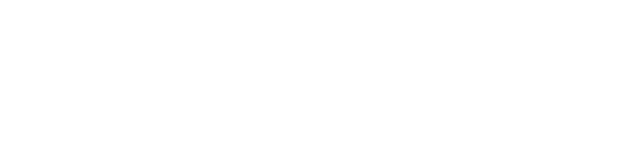
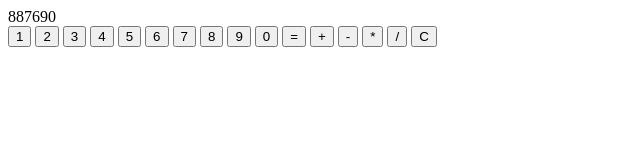
Before and after one commit to hritikRajput/calculator, a plain HTML site: page index.html in a window 1280 px wide. Shown: the whole page, without its empty margins (0-640 px from the left). Drawn offline with Linux system fonts and the light colour scheme.

Commit message:
Add calculator structure content in index.html

```diff
--- a/index.html
+++ b/index.html
@@ -1,5 +1,6 @@
 <!DOCTYPE html>
 <html lang="en">
+
 <head>
     <meta charset="UTF-8">
     <meta http-equiv="X-UA-Compatible" content="IE=edge">
@@ -7,8 +8,39 @@
     <link rel="stylesheet" href="css/style.css">
     <title>Calculator</title>
 </head>
+
 <body>
+
+    <div class="container">
+        <div class="calculator">
+            <div class="display">
+                <div class="display-content">887690</div>
+            </div>
+
+            <div class="keys">
+                <button class="key number">1</button>
+                <button class="key number">2</button>
+                <button class="key number">3</button>
+                <button class="key number">4</button>
+                <button class="key number">5</button>
+                <button class="key number">6</button>
+                <button class="key number">7</button>
+                <button class="key number">8</button>
+                <button class="key number">9</button>
+                <button class="key number">0</button>
+
+                <button class="key operator">=</button>
+                <button class="key operator">+</button>
+                <button class="key operator">-</button>
+                <button class="key operator">*</button>
+                <button class="key operator">/</button>
+
+                <button class="clear">C</button>
+            </div>
+        </div>
+    </div>
 
     <script src="app.js"></script>
 </body>
+
 </html>
```
